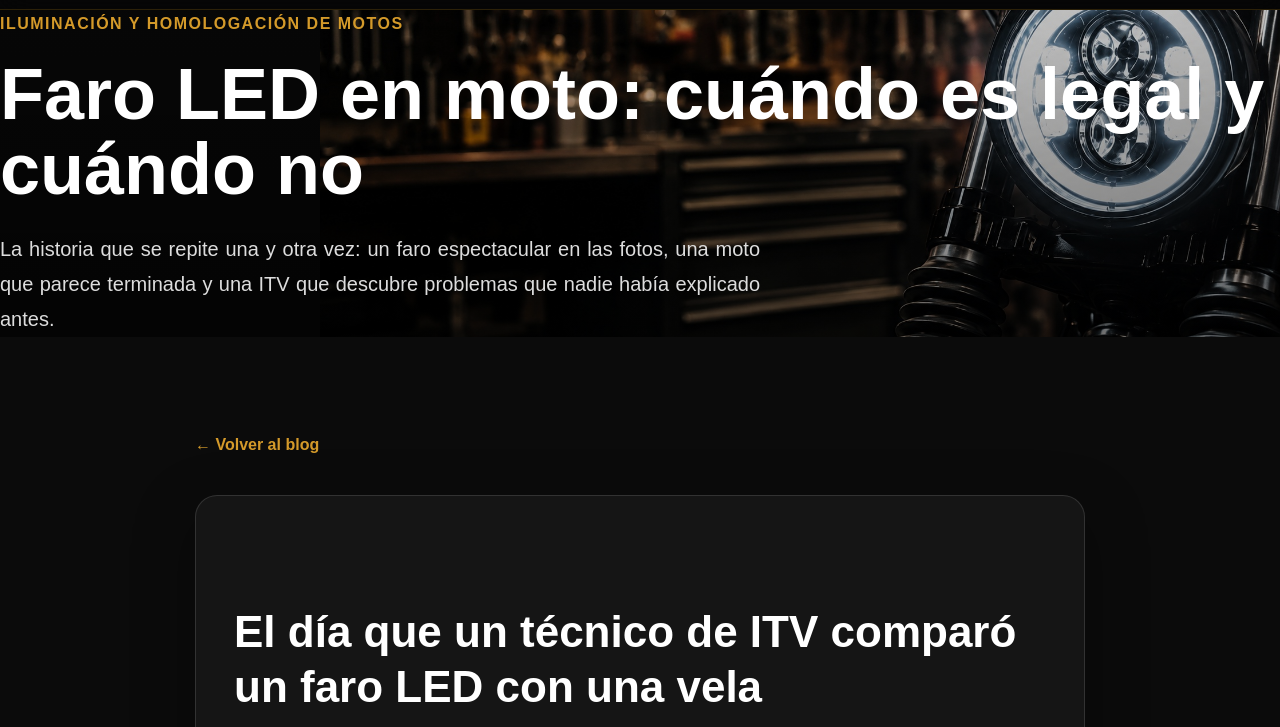
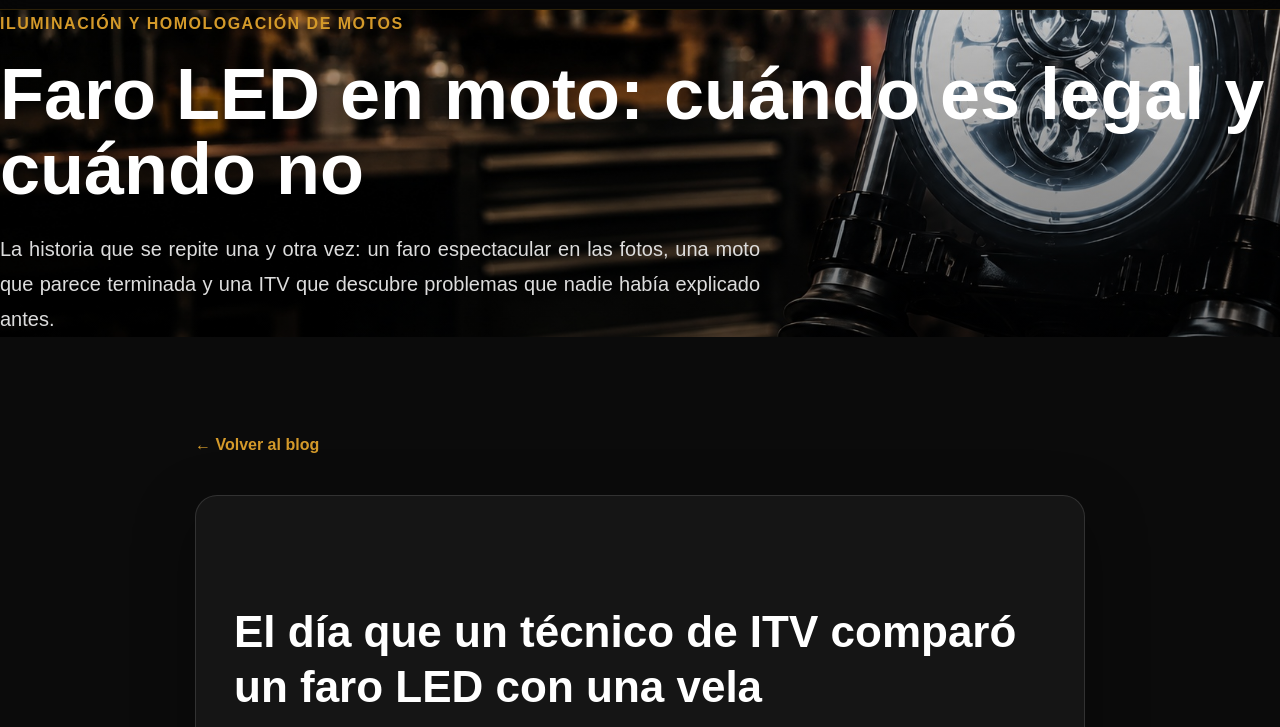
Before and after one commit to sergiobeltranaznar-eng/ingcustom-vercel-test, a website: page blog/faro-led-moto-itv.html in a window 1280 px wide. Shown: the part 73-800 px from the top of the page. Drawn offline with Linux system fonts and the light colour scheme.

Commit message:
Update faro-led-moto-itv.html

```diff
--- a/blog/faro-led-moto-itv.html
+++ b/blog/faro-led-moto-itv.html
@@ -137,9 +137,7 @@
       rgba(0,0,0,.55)
     ),
     url('./faro-led-blog.jpg')
-    right center / 75% auto no-repeat;
-
-  background-color:#080808;
+    center center / cover no-repeat;
 }
 
       padding:90px 8% 80px;
```
